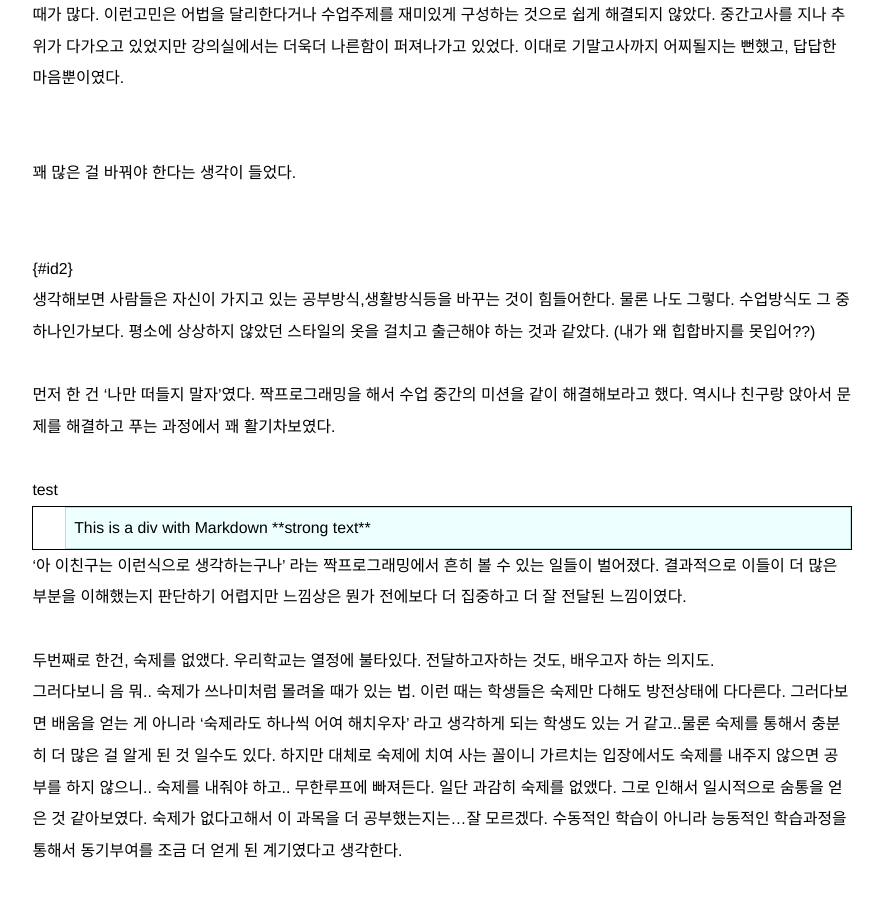
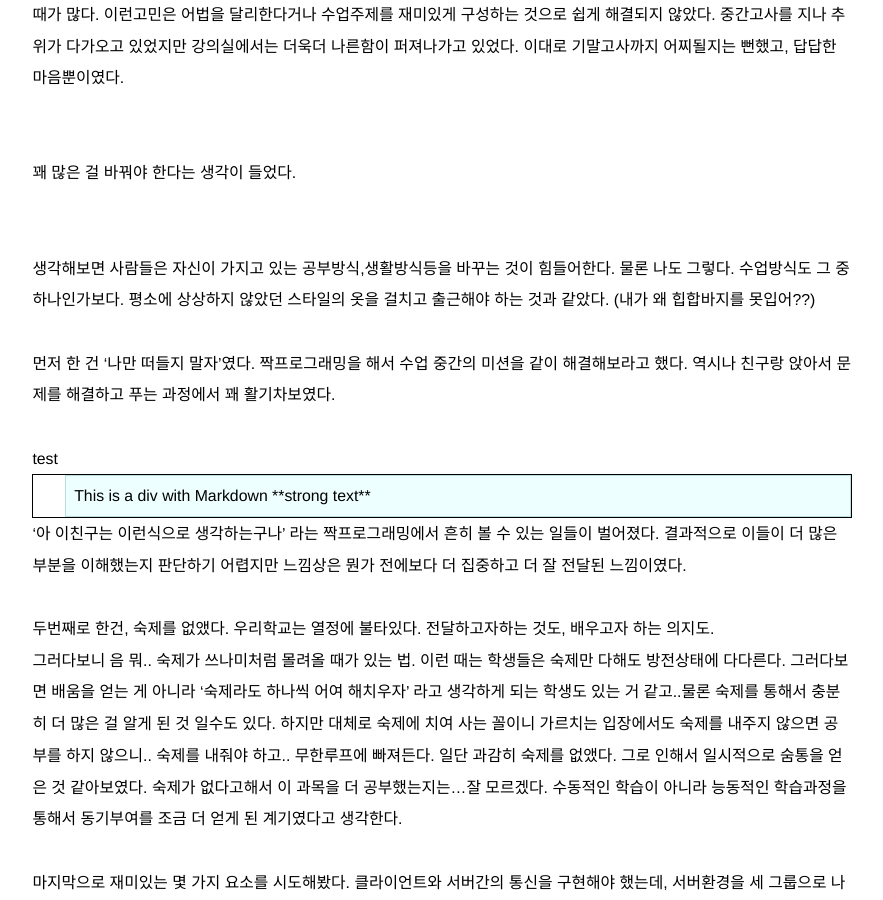
Before and after one commit to crongro/nigayo.github.io, a Jekyll site: the page built from _posts/2014-01-24-newEdu.md, in a window 1280 px wide and 900 px high, scrolled down 485 px. Shown: the whole window, without its empty margins (198-1081 px from the left). Built offline with Jekyll 4.4.1, drawn with Linux system fonts in a browser that asks for light colours; nearby versions of some CDN libraries; library files that are not in the unit come from our copies; Markdown is read by kramdown in place of the engine named in the settings.

```diff
--- a/_posts/2014-01-24-newEdu.md
+++ b/_posts/2014-01-24-newEdu.md
@@ -19,7 +19,7 @@ LaTeX preamble: preamble.tex
 이런고민은 어법을 달리한다거나 수업주제를 재미있게 구성하는 것으로 쉽게 해결되지 않았다.
 중간고사를 지나 추위가 다가오고 있었지만 강의실에서는 더욱더 나른함이 퍼져나가고 있었다. 이대로 기말고사까지 어찌될지는 뻔했고, 답답한 마음뿐이였다.<br/><br/><br/>
 
-### 꽤 많은 걸 바꿔야 한다는 생각이 들었다. <br/><br/><br/>{#id2}
+### 꽤 많은 걸 바꿔야 한다는 생각이 들었다. <br/><br/><br/>
 
 생각해보면 사람들은 자신이 가지고 있는 공부방식,생활방식등을 바꾸는 것이 힘들어한다. 물론 나도 그렇다.
 수업방식도 그 중 하나인가보다.  평소에 상상하지 않았던 스타일의 옷을 걸치고 출근해야 하는 것과 같았다. (내가 왜 힙합바지를 못입어??)<br/><br/>
```
Also changed, not shown: 1 other file.
